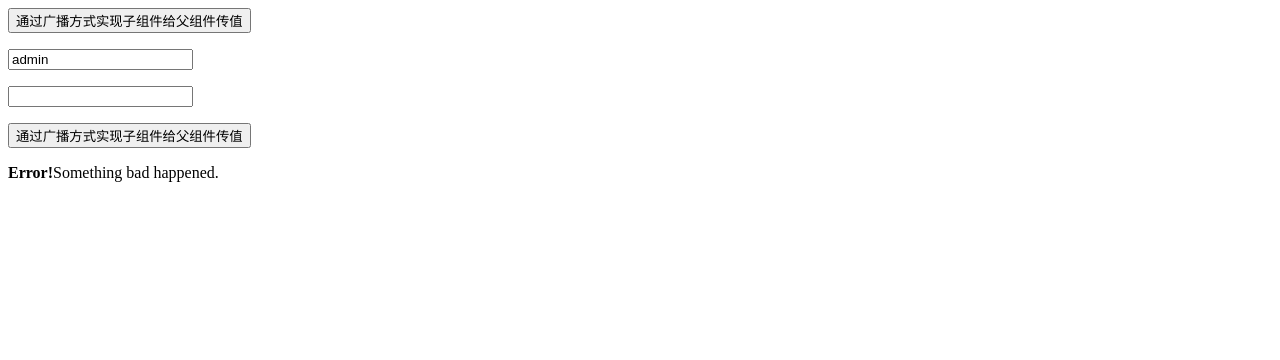
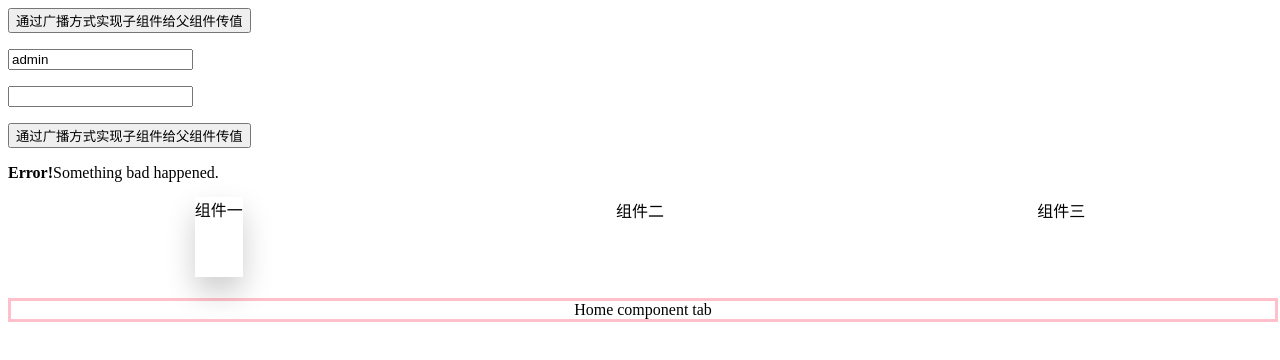
Before and after one commit to Simba-cheng/vue-examples, a Vue app: page / in a window 1280 px wide. Shown: the top 360 px of the page. Built offline with nearby package versions, Linux system fonts and the light colour scheme.

Commit message:
refactor(examples): update

```diff
--- a/src/AppComponentTest02.vue
+++ b/src/AppComponentTest02.vue
@@ -16,19 +16,27 @@
         <slotComponent>Something bad happened.</slotComponent>
     </div>
 
+    <p></p>
+
+    <div>
+        <dynamic-component></dynamic-component>
+    </div>
+
 </template>
 
 <script>
     import datePicker from "@/components/childComponents02/DatePicker.vue";
     import customComponents01 from "@/components/childComponents02/customComponents01.vue";
     import slotComponent from "@/components/childComponents02/SlotComponent.vue";
+    import dynamicComponent from "@/components/childComponents02/DynamicComponent.vue";
 
     export default {
         name: "appComponentTest02",
         components: {
             datePicker,
             customComponents01,
-            slotComponent
+            slotComponent,
+            dynamicComponent
         },
         methods: {
             getChild(data) {
--- a/src/components/childComponents02/DynamicComponent.vue
+++ b/src/components/childComponents02/DynamicComponent.vue
@@ -1,17 +1,23 @@
 <template>
-    <button v-for="tab in tabs"
-            v-bind:key="tab"
-            v-bind:class="['tab-button', { active: currentTab === tab }]"
-            v-on:click="currentTab = tab">
-        {{ tab }}
-    </button>
-    <component v-bind:is="currentTabComponent" class="tab"></component>
+    <div id="app">
+        <div class="top">
+            <!--放置tab点击标签-->
+            <div class="card" :class="{highLight:whichIndex === index}" v-for="(item,index) in cardArr"
+                 :key="index" @click="whichIndex = index;componentId = item.componentId">
+                {{ item.componentName }}
+            </div>
+        </div>
+        <div class="bottom">
+            <!--动态组件呈现对应内容-->
+            <keep-alive>
+                <component :is="componentId"></component>
+            </keep-alive>
+
+        </div>
+    </div>
 </template>
 
 <script>
-
-//     TODO 未完成
-
     import helloTab from "@/components/childComponents02/tabs/HelloTab.vue";
     import postsTab from "@/components/childComponents02/tabs/PostsTab.vue";
     import archiveTab from "@/components/childComponents02/tabs/ArchiveTab.vue";
@@ -22,10 +28,50 @@
             helloTab,
             postsTab,
             archiveTab
-        }
+        },
+        data() {
+            return {
+                whichIndex: 0,
+                componentId: "helloTab",
+                cardArr: [
+                    {componentName: "组件一", componentId: "helloTab"},
+                    {componentName: "组件二", componentId: "postsTab"},
+                    {componentName: "组件三", componentId: "archiveTab"}
+                ]
+            }
+        },
     }
 </script>
 
-<style scoped>
+<style>
+    .top {
+        width: 100%;
+        height: 80px;
+        display: flex;
+        justify-content: space-around;
+    }
 
+    .crad {
+        width: 20%;
+        height: 80px;
+        line-height: 80px;
+        text-align: center;
+        background-color: #fff;
+        border: 1px solid #e9e9e9;
+    }
+
+    .highLight {
+        box-shadow: 0 15px 30px rgba(0, 0, 0, 0.2);
+        transform: translate3d(0, -1px, 0);
+    }
+
+    .bottom {
+        margin-top: 20px;
+        width: 100%;
+        height: calc(100% - 100px);
+        border: 3px solid pink;
+        display: flex;
+        justify-content: center;
+        align-items: center;
+    }
 </style>
--- a/src/components/childComponents02/tabs/ArchiveTab.vue
+++ b/src/components/childComponents02/tabs/ArchiveTab.vue
@@ -1,10 +1,10 @@
 <template>
-    <div class="demo-tab">Archive component</div>
+    <div class="demo-tab">Archive component tab</div>
 </template>
 
 <script>
     export default {
-        name: ""
+        name: "archiveTab"
     }
 </script>
 
--- a/src/components/childComponents02/tabs/HelloTab.vue
+++ b/src/components/childComponents02/tabs/HelloTab.vue
@@ -1,5 +1,5 @@
 <template>
-    <div class="demo-tab">Home component</div>
+    <div class="demo-tab">Home component tab</div>
 </template>
 
 <script>
--- a/src/components/childComponents02/tabs/PostsTab.vue
+++ b/src/components/childComponents02/tabs/PostsTab.vue
@@ -1,5 +1,5 @@
 <template>
-    <div class="demo-tab">Posts component</div>
+    <div class="demo-tab">Posts component tab</div>
 </template>
 
 <script>
```
